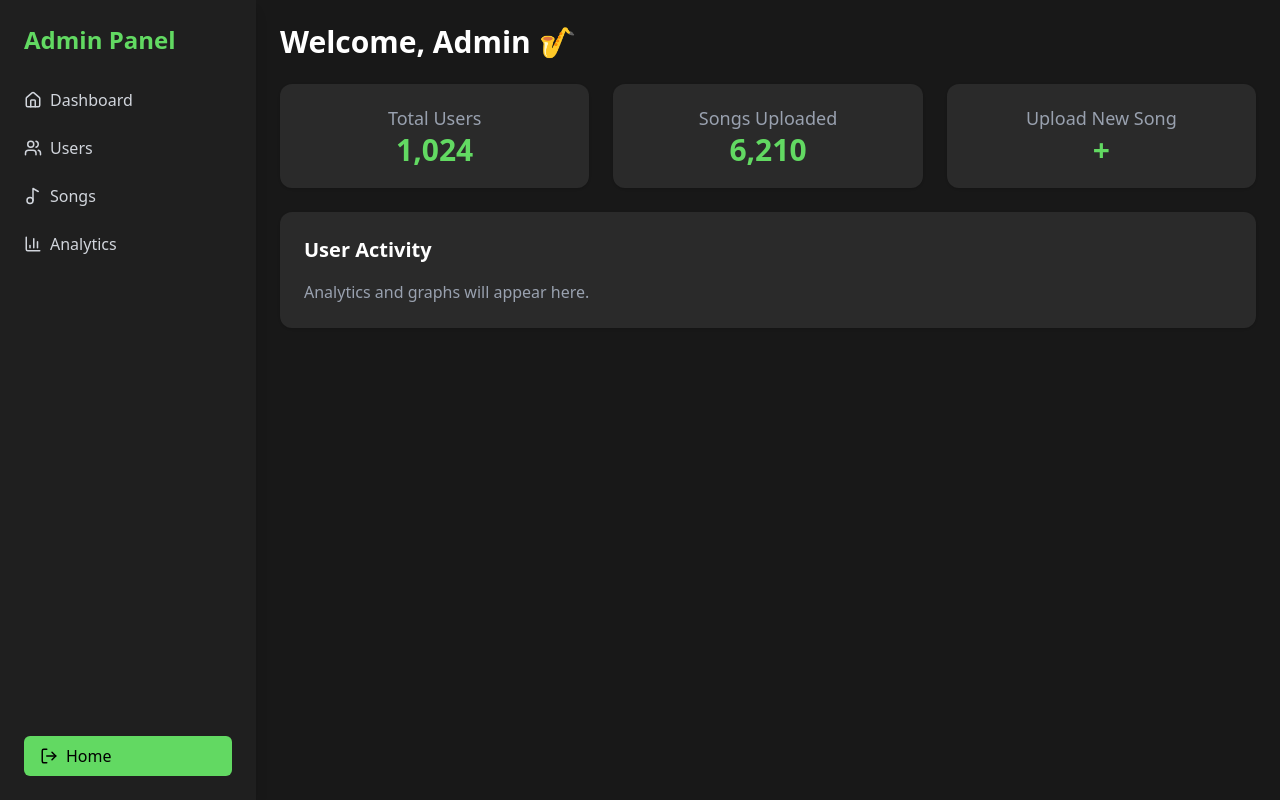
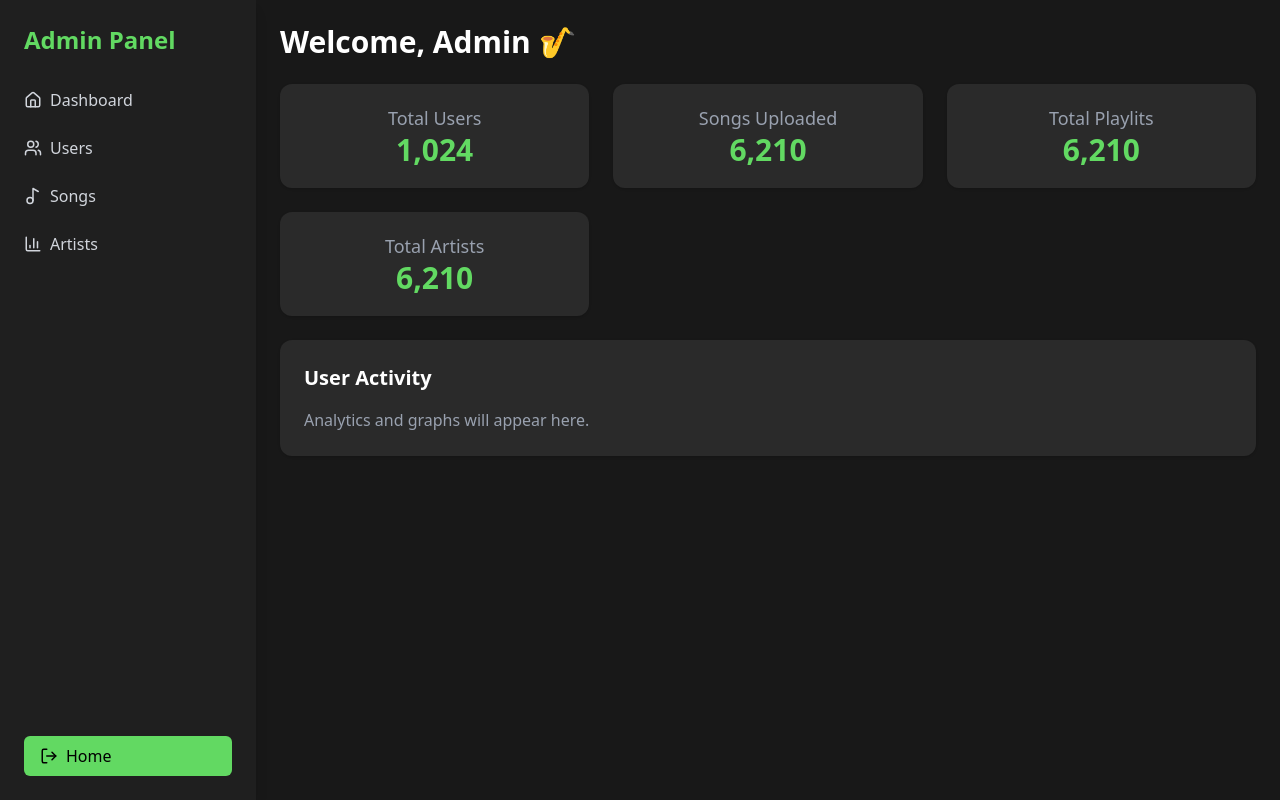
Before and after one commit to Kranti803/Meodies_frontend, a React app: page /admindashboard in a window 1280 px wide. Built offline with nearby package versions, Linux system fonts and the light colour scheme; the HTML template or start-up script is replaced by a standard one.

Commit message:
fixed vercel routing problem

```diff
--- a/src/pages/Dashboard.tsx
+++ b/src/pages/Dashboard.tsx
@@ -1,11 +1,5 @@
 // Updated AdminDashboard.tsx
-import {
-  Home,
-  Users,
-  Music2,
-  LogOut,
-  BarChart3,
-} from "lucide-react";
+import { Home, Users, Music2, LogOut, BarChart3 } from "lucide-react";
 import { Link } from "react-router";
 
 const AdminDashboard = () => {
@@ -14,7 +8,9 @@ const AdminDashboard = () => {
       {/* Sidebar */}
       <aside className="w-64 bg-[#1f1f1f] p-6 hidden md:flex flex-col justify-between shadow-lg">
         <div>
-          <h2 className="text-2xl font-bold text-[#62d962] mb-8">Admin Panel</h2>
+          <h2 className="text-2xl font-bold text-[#62d962] mb-8">
+            Admin Panel
+          </h2>
           <ul className="space-y-6 text-gray-300">
             <li className="flex items-center gap-2 hover:text-[#62d962] cursor-pointer">
               <Home size={18} /> Dashboard
@@ -26,11 +22,14 @@ const AdminDashboard = () => {
               <Music2 size={18} /> Songs
             </li>
             <li className="flex items-center gap-2 hover:text-[#62d962] cursor-pointer">
-              <BarChart3 size={18} /> Analytics
+              <BarChart3 size={18} /> Artists
             </li>
           </ul>
         </div>
-        <Link to={'/'} className="flex items-center gap-2 bg-[#62d962] text-black py-2 px-4 rounded-md cursor-pointer">
+        <Link
+          to={"/"}
+          className="flex items-center gap-2 bg-[#62d962] text-black py-2 px-4 rounded-md cursor-pointer"
+        >
           <LogOut size={18} /> Home
         </Link>
       </aside>
@@ -45,23 +44,29 @@ const AdminDashboard = () => {
             <h3 className="text-lg text-gray-400">Total Users</h3>
             <p className="text-3xl font-bold text-[#62d962]">1,024</p>
           </div>
+
           <div className="bg-[#2a2a2a] p-5 rounded-xl shadow text-center">
             <h3 className="text-lg text-gray-400">Songs Uploaded</h3>
             <p className="text-3xl font-bold text-[#62d962]">6,210</p>
           </div>
-          <Link
-            to="/admin/upload-song"
-            className="bg-[#2a2a2a] p-5 rounded-xl shadow text-center hover:bg-[#323232] transition-colors"
-          >
-            <h3 className="text-lg text-gray-400">Upload New Song</h3>
-            <p className="text-3xl font-bold text-[#62d962]">+</p>
-          </Link>
+
+          <div className="bg-[#2a2a2a] p-5 rounded-xl shadow text-center">
+            <h3 className="text-lg text-gray-400">Total Playlits</h3>
+            <p className="text-3xl font-bold text-[#62d962]">6,210</p>
+          </div>
+
+          <div className="bg-[#2a2a2a] p-5 rounded-xl shadow text-center">
+            <h3 className="text-lg text-gray-400">Total Artists</h3>
+            <p className="text-3xl font-bold text-[#62d962]">6,210</p>
+          </div>
         </div>
 
         {/* Placeholder for future components (charts, tables, etc.) */}
         <div className="bg-[#2a2a2a] rounded-xl p-6 shadow mt-6">
           <h2 className="text-xl font-semibold mb-4">User Activity</h2>
-          <p className="text-gray-400">Analytics and graphs will appear here.</p>
+          <p className="text-gray-400">
+            Analytics and graphs will appear here.
+          </p>
         </div>
       </main>
     </div>
```
